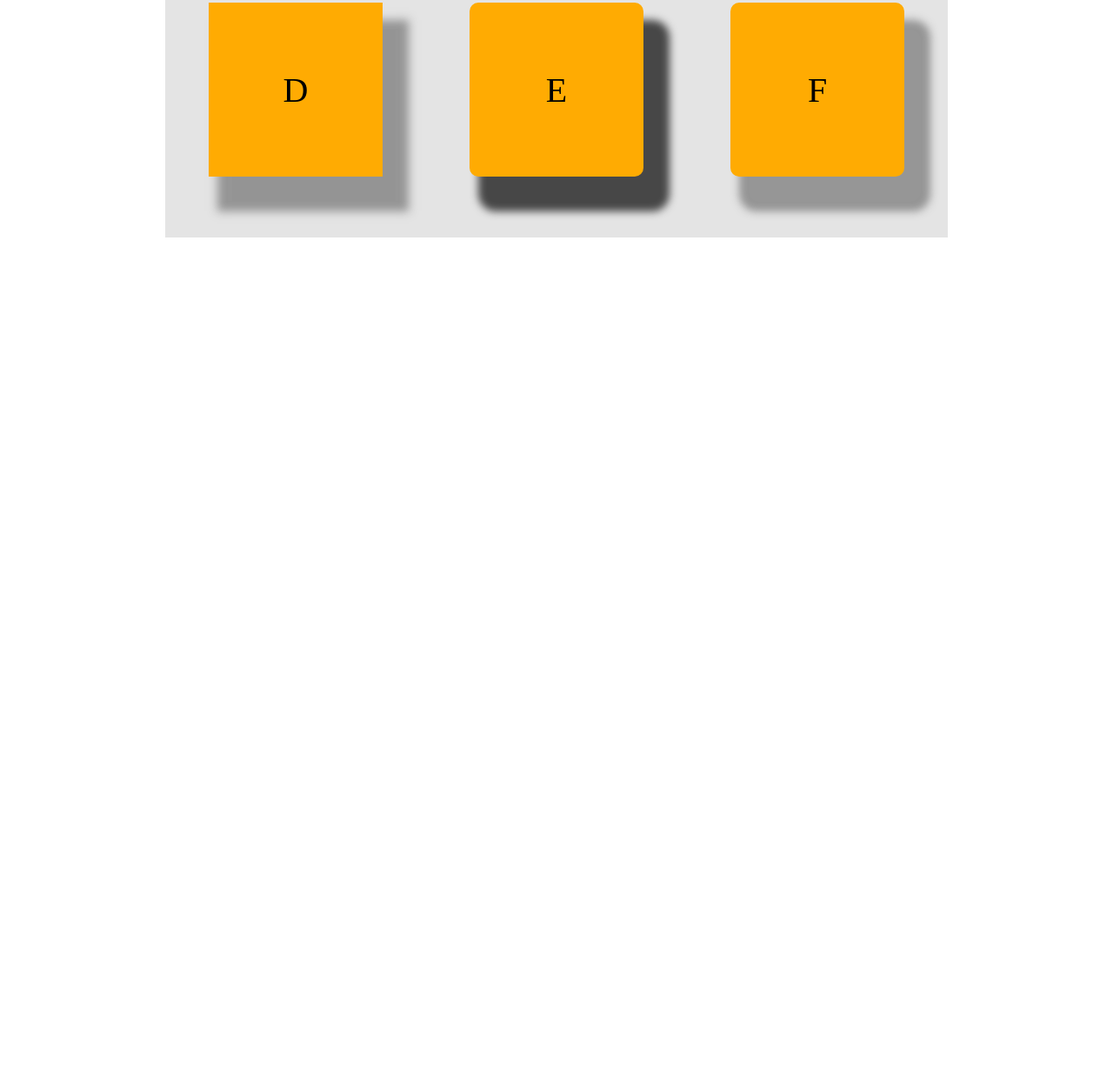
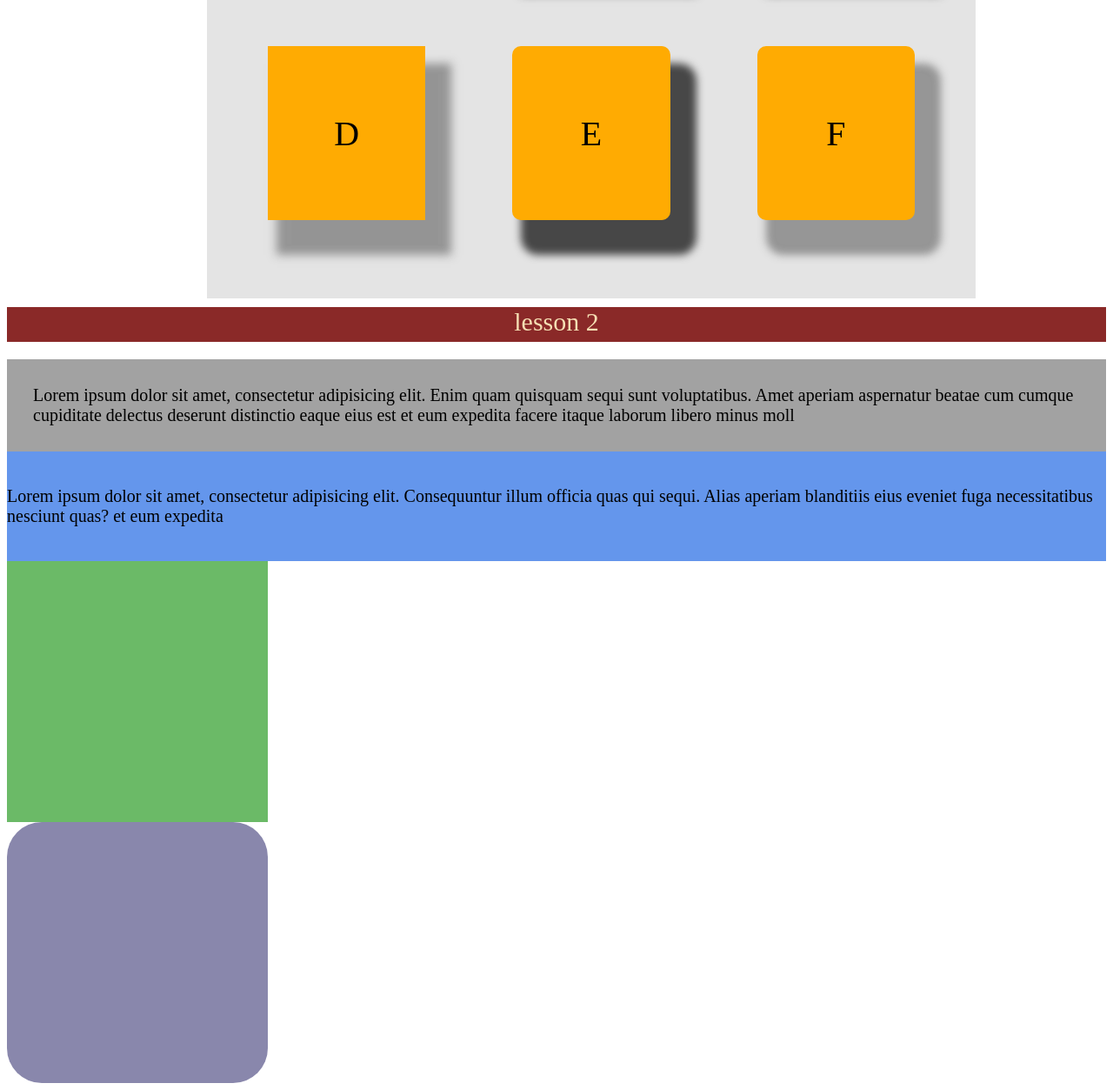
Before and after one commit to Skorodinskaya/dec-2021-html, a plain HTML site: page homework2/index.html in a window 1280 px wide. Shown: the part 327-1580 px from the top of the page at 87% size. Before the commit the page ends 800 px from the top, so only its background shows below. Drawn offline with Linux system fonts and the light colour scheme.

Commit message:
homework 2 image 2

```diff
--- a/homework2/index.html
+++ b/homework2/index.html
@@ -6,9 +6,10 @@
     <link rel="stylesheet" href="main.css">
 </head>
 <body>
+
 <div class="first">
     <div class="row">
-        <div class="box boxA" >
+        <div class="box boxA">
             <p>A</p>
         </div>
 
@@ -34,6 +35,21 @@
             <p>F</p>
         </div>
     </div>
+</div>
 
-</div></body>
+<div class="second">
+    <div class="lesson">lesson 2</div>
+    <div class="firstText"><p>Lorem ipsum dolor sit amet, consectetur adipisicing elit. Enim quam quisquam sequi sunt
+        voluptatibus. Amet aperiam aspernatur beatae cum cumque cupiditate delectus deserunt distinctio eaque eius est
+        et eum expedita facere itaque laborum libero minus moll</p>
+    </div>
+    <div class="secondText">Lorem ipsum dolor sit amet, consectetur adipisicing elit. Consequuntur illum officia quas
+        qui sequi. Alias aperiam blanditiis eius eveniet fuga necessitatibus nesciunt quas? et eum expedita
+    </div>
+</div>
+
+<div class="square"></div>
+
+<div class="blueFigure"></div>
+</body>
 </html>
--- a/homework2/main.css
+++ b/homework2/main.css
@@ -1,13 +1,9 @@
-body {
-    margin: 0;
-    display: flex;
-    justify-content: center;
-    align-items: center;
-}
+.first{
+    box-sizing: border-box;
+    background-color: #e4e4e4;
+    margin: 30px 150px 10px 230px;
+    padding: 20px;
 
-.first{
-    background-color: #e4e4e4;
-    width: auto;
 }
 
 .box{
@@ -19,16 +15,14 @@ body {
     display: flex;
     justify-content: center;
     align-items: center;
-
-}
-
-p {
     font-size: 40px;
 }
 
 .row {
+    margin-bottom:40px;
     display: flex;
-    margin-bottom:40px;
+    justify-content: center;
+    align-items: center;
 }
 
 .boxA {
@@ -57,3 +51,39 @@ p {
     box-shadow: rgba(71, 71, 71, 0.5) 20px 30px 10px 10px;;
     border-radius: 10px;
 }
+
+.lesson {
+    background-color: #8a2928;;
+    height: 40px;
+    color: wheat;
+    font-size: 30px;
+    text-align: center;
+    margin-bottom: 20px;
+}
+
+.firstText{
+    box-sizing: border-box;
+    background-color: rgba(71, 71, 71, 0.5);
+    font-size: 20px;
+    padding: 10px 30px;
+}
+
+.secondText {
+    box-sizing: border-box;
+    background-color: #6496ec;
+    font-size: 20px;
+    padding: 40px 0;
+}
+
+.square{
+    background-color: #6bba67;
+    width: 300px;
+    height: 300px;
+}
+
+.blueFigure{
+    background-color: #8987ac;
+    width: 300px;
+    height: 300px;
+    border-radius: 40px;
+}
```
